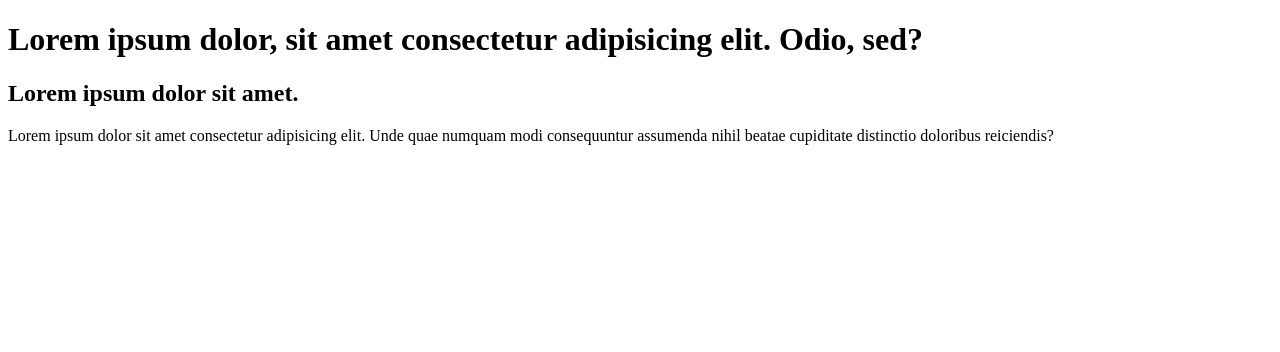
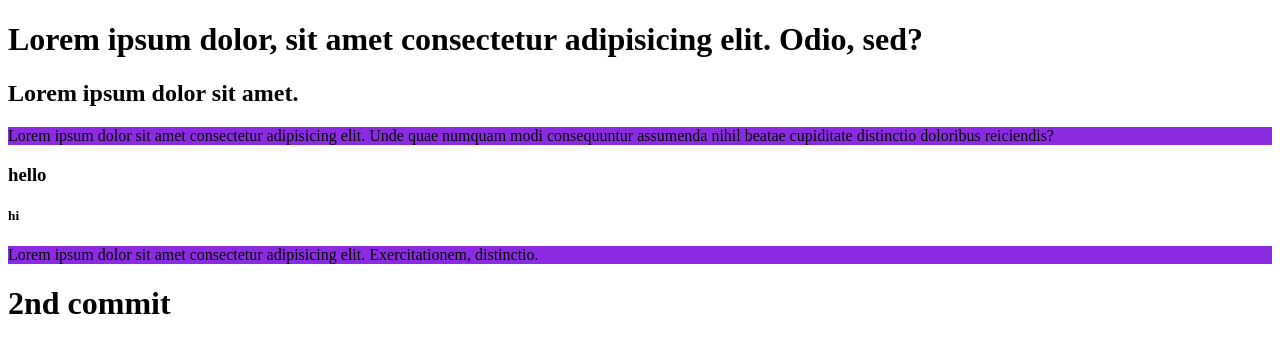
Before and after one commit to JunayedA/programming-repo, a plain HTML site: page index.html in a window 1280 px wide. Drawn offline with Linux system fonts and the light colour scheme.

Commit message:
new added

```diff
--- a/index.html
+++ b/index.html
@@ -5,10 +5,15 @@
     <meta http-equiv="X-UA-Compatible" content="IE=edge">
     <meta name="viewport" content="width=device-width, initial-scale=1.0">
     <title>My first repo</title>
+    <link rel="stylesheet" href="style.css">
 </head>
 <body>
     <h1>Lorem ipsum dolor, sit amet consectetur adipisicing elit. Odio, sed?</h1>
     <h2>Lorem ipsum dolor sit amet.</h2>
     <p>Lorem ipsum dolor sit amet consectetur adipisicing elit. Unde quae numquam modi consequuntur assumenda nihil beatae cupiditate distinctio doloribus reiciendis?</p>
+    <h3>hello</h3>
+    <h5>hi</h5>
+    <p>Lorem ipsum dolor sit amet consectetur adipisicing elit. Exercitationem, distinctio.</p>
+    <h1>2nd commit</h1>
 </body>
 </html>
--- /dev/null
+++ b/style.css
@@ -0,0 +1,3 @@
+p{
+    background-color: blueviolet;
+}
```
